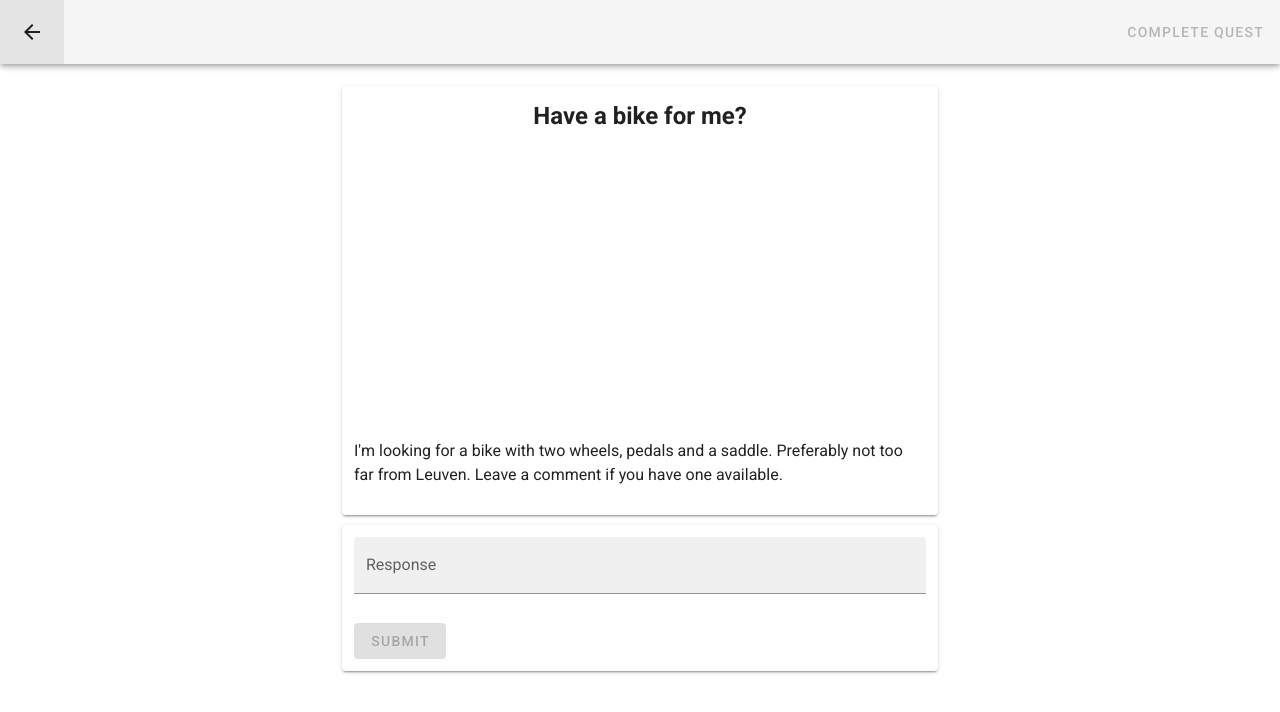
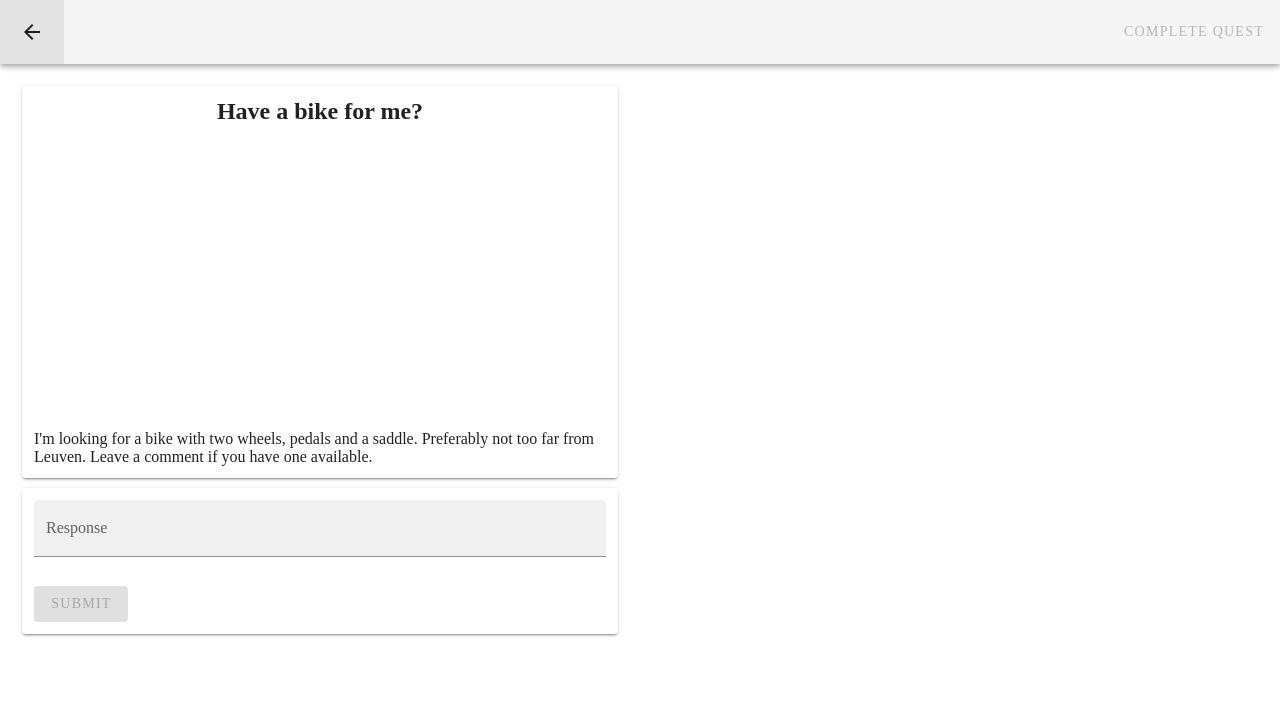
Before and after one commit to AE-nv/Technovate, a Vue app in the folder karma-village/: page /#/quest/bike in a window 1280 px wide. Shown: the top 712 px of the page. Built offline with nearby package versions, Linux system fonts and the light colour scheme; what vuetify-google-autocomplete would draw is missing.

Commit message:
Revert "Merge branch 'bike-quest/exercise-3' into bike-quest/exercise-4"
This reverts commit c7c58a3f19bc7ff657e2152ba6a156b7f16877b5, reversing
changes made to b7d094c2481d3904f5014991806bcf78df72e42a.

```diff
--- a/karma-village/src/App.vue
+++ b/karma-village/src/App.vue
@@ -1,11 +1,9 @@
 <template>
-    <v-app>
-        <v-flex xs12 sm6 offset-sm3>
-            <v-main fluid>
-                <router-view/>
-            </v-main>
-        </v-flex>
-    </v-app>
+    <v-flex xs12 sm6 offset-sm3>
+        <v-content>
+            <router-view/>
+        </v-content>
+    </v-flex>
 </template>
 
 <script lang="ts">
--- a/karma-village/src/components/Quest/BikeQuest.vue
+++ b/karma-village/src/components/Quest/BikeQuest.vue
@@ -52,15 +52,20 @@ import NavigationComponent from '@/components/Shared/Navigation.vue';
     components: { NavigationComponent },
 })
 export default class BikeQuest extends Vue {
-    private text: string = '';
-    private responses: string[] = [];
+    public text: string = '';
+    public responses: string[] = [];
 
-    private get isQuestComplete(): boolean {
-        return this.responses
-            .some(res => res.indexOf('saddle') > -1 && res.indexOf('pedals') > -1 && res.indexOf('wheels') > -1);
+    get isQuestComplete(): boolean {
+        let completed = false;
+        for (const res of this.responses) {
+            if (res.indexOf('saddle') > -1 && res.indexOf('pedals') > -1 && res.indexOf('wheels') > -1) {
+                completed = true;
+            }
+        }
+        return completed;
     }
 
-    private addResponse(): void {
+    public addResponse(): void {
         this.responses.push(this.text);
         this.text = '';
     }
--- a/karma-village/src/components/Quest/QuestList.vue
+++ b/karma-village/src/components/Quest/QuestList.vue
@@ -2,8 +2,6 @@
     <div>
         <header-component></header-component>
 
-        <v-container fluid>
-            <v-row justify="center">
         <v-list>
             <v-card v-for="(quest,index) in quests" :key="index">
                 <v-container>
@@ -11,8 +9,6 @@
                 </v-container>
             </v-card>
         </v-list>
-            </v-row>
-        </v-container>
     </div>
 </template>
 
--- a/karma-village/src/components/Shared/Header.vue
+++ b/karma-village/src/components/Shared/Header.vue
@@ -1,5 +1,5 @@
 <template>
-    <v-app-bar app class="header__toolbar" color="deep-purple accent-4">
+    <v-app-bar app class="header__toolbar">
         <v-toolbar-title class="header__title headline font-weight-ligth has-text-weight-semibold is-uppercase">
             <span class="font-weight-light">Quest App</span>
         </v-toolbar-title>
@@ -17,7 +17,12 @@
 <style lang="scss">
     $bg-color: #3F51B5;
 
+    .header__toolbar.theme--light.v-toolbar {
+        background-color: $bg-color;
+    }
+
     .header__title {
+        background-color: $bg-color;
         color: #f5f5f5!important;
         width: 100%;
         padding: 4px 4px;
@@ -31,8 +36,5 @@
     .is-uppercase{
         text-transform: uppercase;
     }
-    .header__toolbar.deep-purple {
-        background-color: $bg-color !important;
-    }
 
 </style>
--- a/karma-village/src/services/Quest.service.ts
+++ b/karma-village/src/services/Quest.service.ts
@@ -31,7 +31,7 @@ class QuestService {
     }
 
     public getQuestById(id: number): IQuest {
-        return this.quests.find((x) => x.id === id);
+        return this.quests.filter((x) => x.id === id)[0];
     }
 }
 
```
Also changed, not shown: karma-village/package.json (+6 -6 lines), 1 other file (tests, documents, lock files or other folders). Lines whose indentation alone changed are shown as unchanged.
